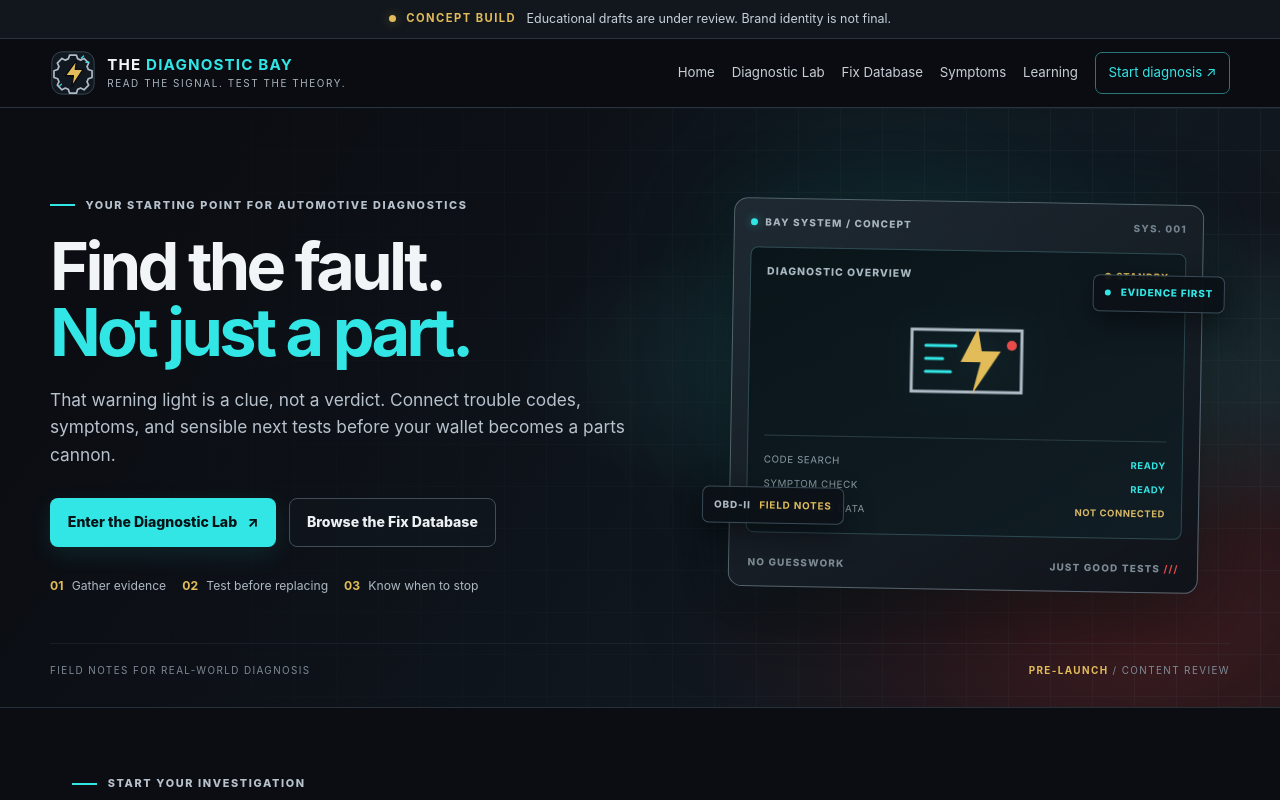
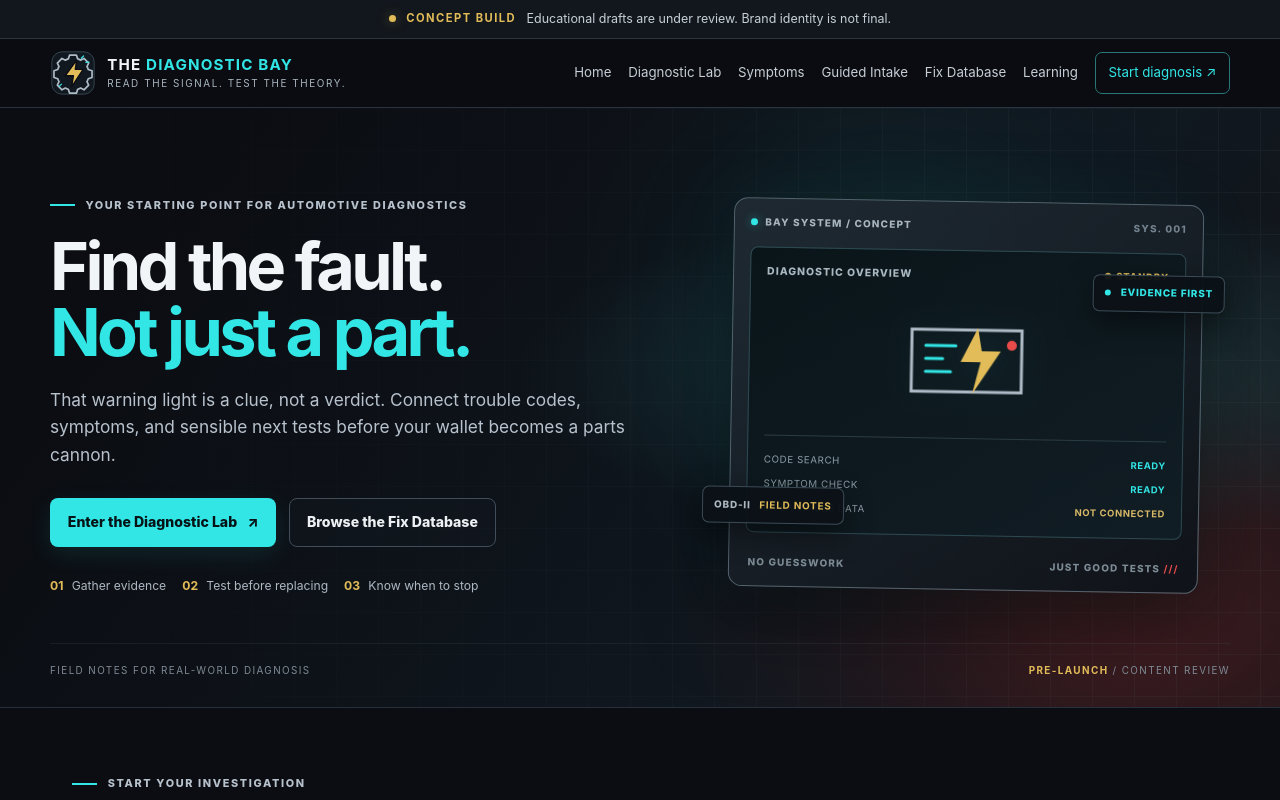
Before and after one commit to Chaotic-Minds-Collective/CR-Diagnostic-Site, a React (Vite) app: page / in a window 1280 px wide. Shown: the top 800 px of the page. Built offline with nearby package versions, Linux system fonts and the light colour scheme.

Commit message:
fix: preserve guided intake navigation in Pages update

```diff
--- a/src/components/Header.tsx
+++ b/src/components/Header.tsx
@@ -60,11 +60,14 @@ export const Header: React.FC = () => {
           <a href="#diagnostic-lab" onClick={handleLinkClick}>
             Diagnostic Lab
           </a>
+          <a href="#symptoms" onClick={handleLinkClick}>
+            Symptoms
+          </a>
+          <a href="#guided-triage" onClick={handleLinkClick}>
+            Guided Intake
+          </a>
           <a href="#guides" onClick={handleLinkClick}>
             Fix Database
-          </a>
-          <a href="#symptoms" onClick={handleLinkClick}>
-            Symptoms
           </a>
           <a href="#learning" onClick={handleLinkClick}>
             Learning
```
